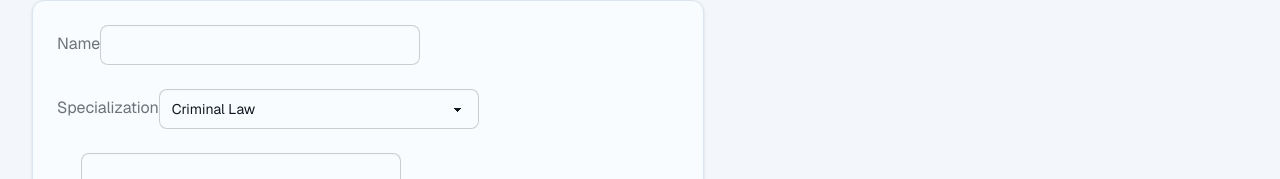
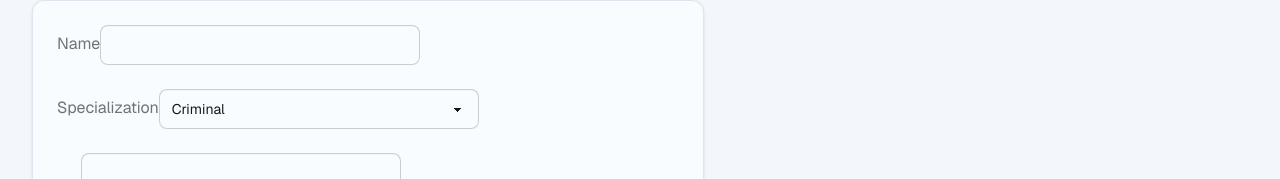
Before and after one commit to with-ph-b13/LegalEase, a Next.js app: page /dashboard/lawyer/manage-legal-profile/new in a window 1280 px wide. Shown: the part 156-335 px from the top of the page. Built offline with nearby package versions, Linux system fonts and the light colour scheme; no server answers; sample sign-in values are in the browser's storage.

Commit message:
fix: resolve invalid specialization enum in profile form

```diff
--- a/components/dashboard/lawyer-profile-form.tsx
+++ b/components/dashboard/lawyer-profile-form.tsx
@@ -19,7 +19,7 @@ export function LawyerProfileForm({ initialData, isEdit }: { initialData?: Profi
   const router = useRouter();
   const [formData, setFormData] = useState<Partial<ProfileData>>({
     name: initialData?.name || "",
-    specialization: initialData?.specialization || "Criminal Law",
+    specialization: initialData?.specialization || "Criminal",
     bio: initialData?.bio || "",
     fee: initialData?.fee || 100,
     imageUrl: initialData?.imageUrl || "",
@@ -77,12 +77,14 @@ export function LawyerProfileForm({ initialData, isEdit }: { initialData?: Profi
           value={formData.specialization}
           onChange={(e) => setFormData({ ...formData, specialization: e.target.value })}
         >
-          <option value="Criminal Law">Criminal Law</option>
-          <option value="Corporate Law">Corporate Law</option>
-          <option value="Family Law">Family Law</option>
-          <option value="Immigration Law">Immigration Law</option>
+          <option value="Criminal">Criminal</option>
+          <option value="Corporate">Corporate</option>
+          <option value="Family">Family</option>
+          <option value="Tax">Tax</option>
+          <option value="Immigration">Immigration</option>
+          <option value="Real Estate">Real Estate</option>
           <option value="Intellectual Property">Intellectual Property</option>
-          <option value="Real Estate Law">Real Estate Law</option>
+          <option value="Labor">Labor</option>
         </select>
       </div>
 
```
